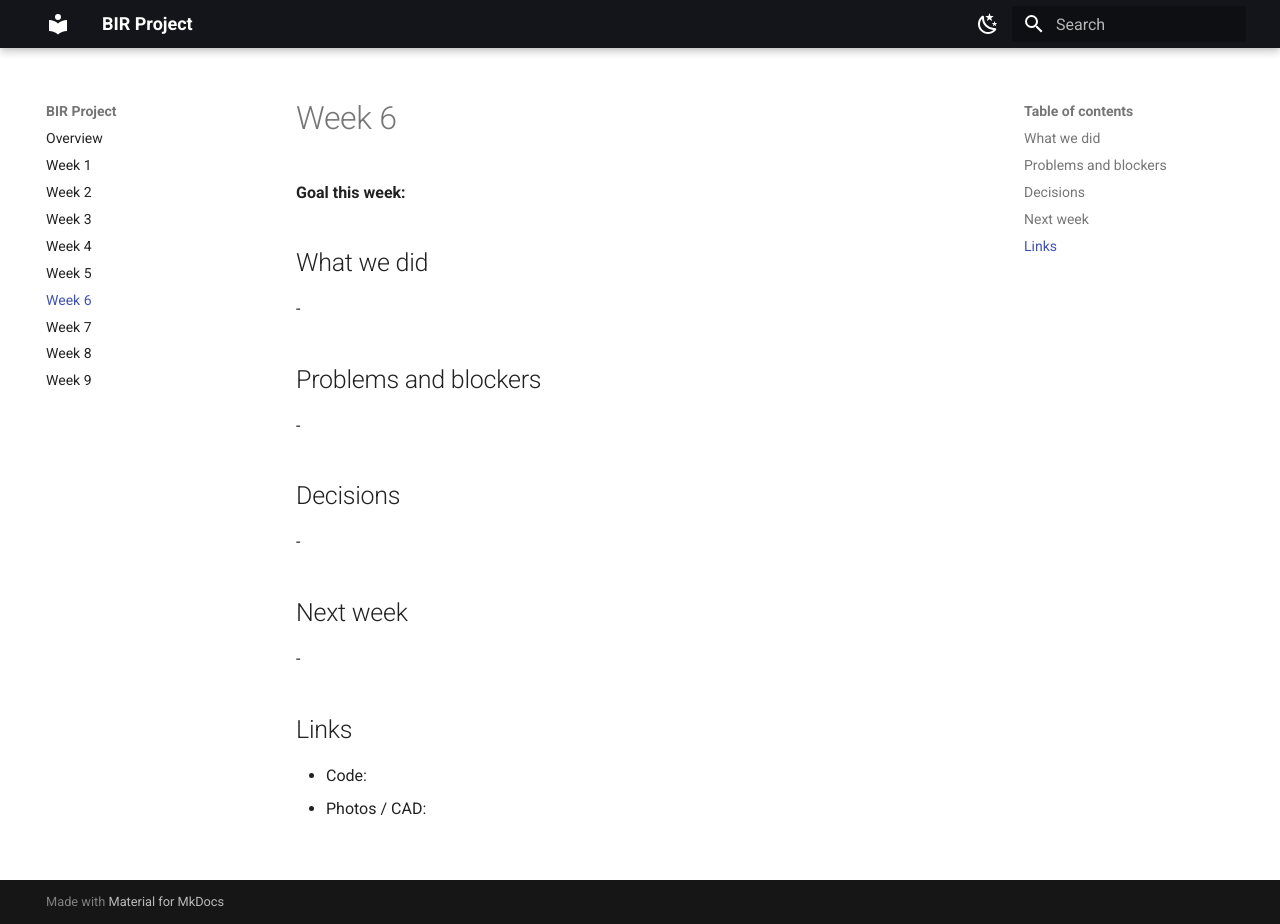
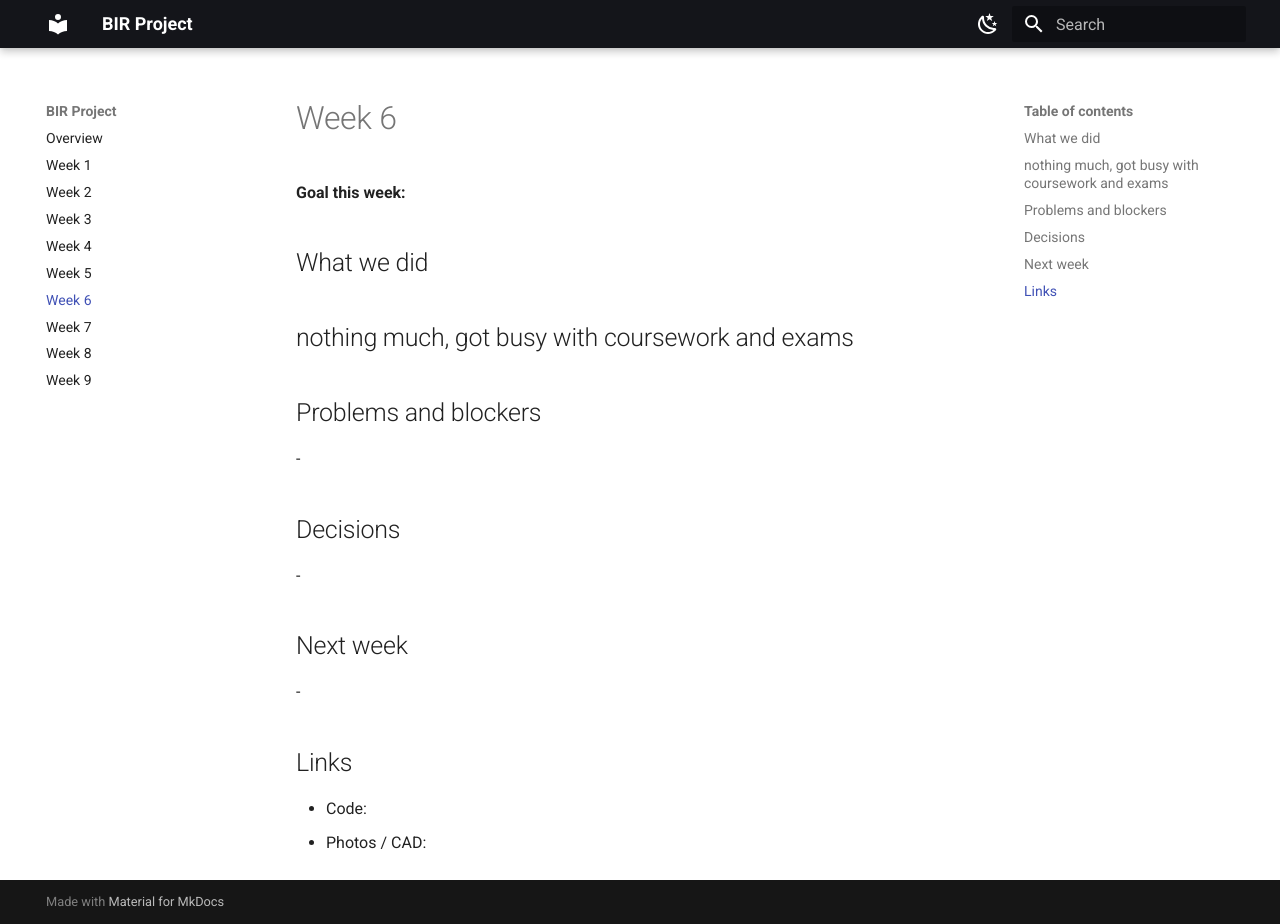
Before and after one commit to BuilderinResidencyTinkerspace/WATCH_WING, an MkDocs documentation site: the page built from docs/week-06.md, in a window 1280 px wide and 924 px high. Built offline with MkDocs 1.6.1 and Material for MkDocs 9.7.7, drawn with Linux system fonts in a browser that asks for light colours.

Commit message:
Update week-06.md

```diff
--- a/docs/week-06.md
+++ b/docs/week-06.md
@@ -3,7 +3,7 @@
 **Goal this week:**
 
 ## What we did
-
+nothing much, got busy with coursework and exams
 -
 
 ## Problems and blockers
```
